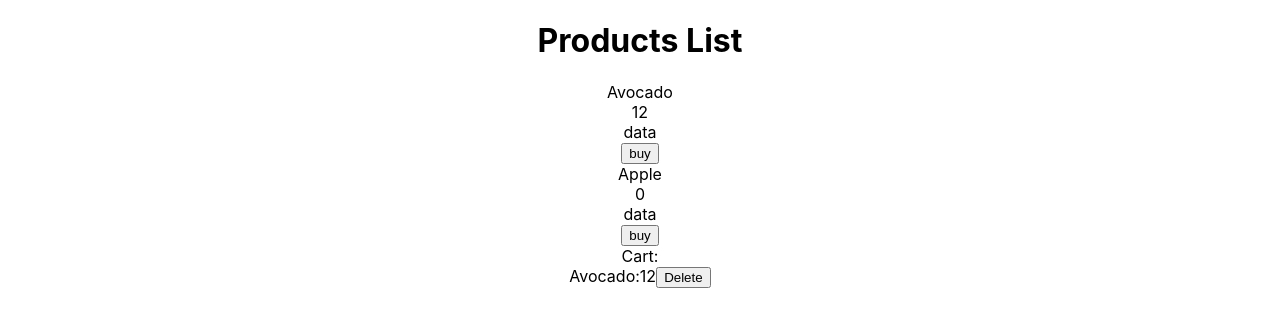
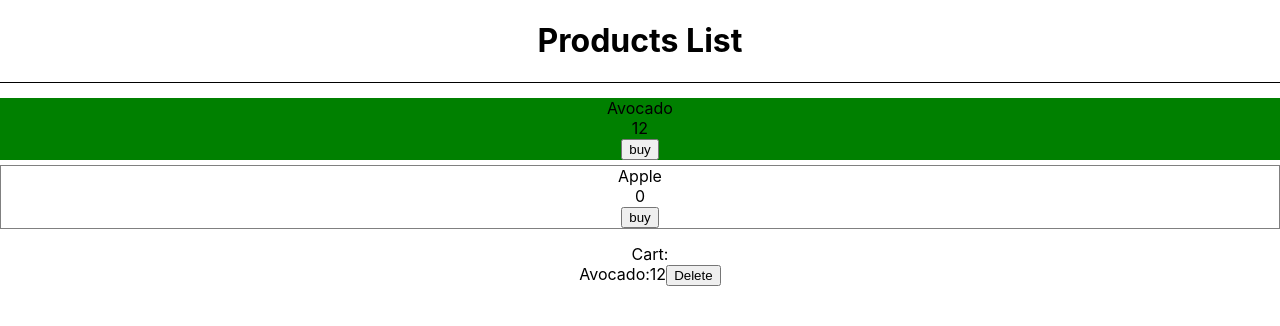
Before and after one commit to roasher/react-learning, a React (Create React App) app: page / in a window 1280 px wide. Shown: the top 326 px of the page. Built offline with nearby package versions, Linux system fonts and the light colour scheme.

Commit message:
add styles

```diff
--- a/package.json
+++ b/package.json
@@ -7,6 +7,7 @@
     "@testing-library/react": "^9.5.0",
     "@testing-library/user-event": "^7.2.1",
     "lodash": "^4.17.20",
+    "node-sass": "^4.14.1",
     "react": "^16.13.1",
     "react-dom": "^16.13.1",
     "react-scripts": "3.4.3"
--- a/src/App.js
+++ b/src/App.js
@@ -1,6 +1,6 @@
 import React from 'react';
 import Product from "./Product";
-import './App.css';
+import styles from './App.module.scss';
 import {cloneDeep} from "lodash"
 
 class App extends React.Component {
@@ -30,7 +30,7 @@ class App extends React.Component {
   }
 
   getProductById = (id) => {
-    return this.state.products.filter(product => product.id === id)[0]
+    return this.state.products.find(product => product.id === id)
   }
 
   deleteFromCart = (id) => {
@@ -42,14 +42,18 @@ class App extends React.Component {
   }
 
   getProductCountInCart = (id) => {
-    const productInCart = this.state.cart.filter((product) => product.id === id)[0];
+    const productInCart = this.state.cart.find((product) => product.id === id);
     return productInCart ? productInCart.count : 0
+  }
+
+  getProductInCart = (id) => {
+    return this.state.cart.find((product) => product.id === id)
   }
 
   render() {
     return (
-      <div className="app">
-        <header>
+      <div className={styles.app}>
+        <header className={styles.header}>
           <h1>Products List</h1>
         </header>
         <div>
@@ -60,11 +64,12 @@ class App extends React.Component {
                 name={product.name}
                 count={this.getProductCountInCart(product.id)}
                 addToCart={() => this.addToCart(product.id)}
+                inCart={this.getProductInCart(product.id)}
               />
             )
           })}
         </div>
-        <div>
+        <div className={styles.cart}>
           Cart:
           {this.state.cart.map((cartItem) => {
             const product = this.getProductById(cartItem.id);
--- a/src/App.css
+++ b/src/App.module.scss
@@ -6,3 +6,10 @@
   border-bottom: 1px solid black;
   margin-bottom: 15px;
 }
+
+.cart {
+  display: block;
+  width: 100%;
+  padding: 10px;
+  margin: 0 auto;
+}
--- a/src/Product.js
+++ b/src/Product.js
@@ -1,12 +1,12 @@
 import React from "react";
+import styles from "./Product.module.scss"
 
-const Product = ({name, count, children, data = true, addToCart, deleteFromCart}) => {
+const Product = ({name, count, addToCart, deleteFromCart, inCart}) => {
+  console.log(styles)
   return (
-    <div>
+    <div className={inCart ? styles.product__inCart : styles.product}>
       <div>{name}</div>
       <div>{count}</div>
-      <div>{children}</div>
-      {data && <div>data</div>}
       {addToCart && <button onClick={addToCart}>buy</button>}
       {deleteFromCart && <button onClick={deleteFromCart}>delete</button>}
     </div>
--- /dev/null
+++ b/src/Product.module.scss
@@ -0,0 +1,11 @@
+.product {
+  border: 1px solid gray;
+  margin: 5px 0;
+}
+
+.product {
+  &__inCart {
+    background: green;
+  }
+
+}
```
Also changed, not shown: 1 other file (tests, documents, lock files or other folders).
